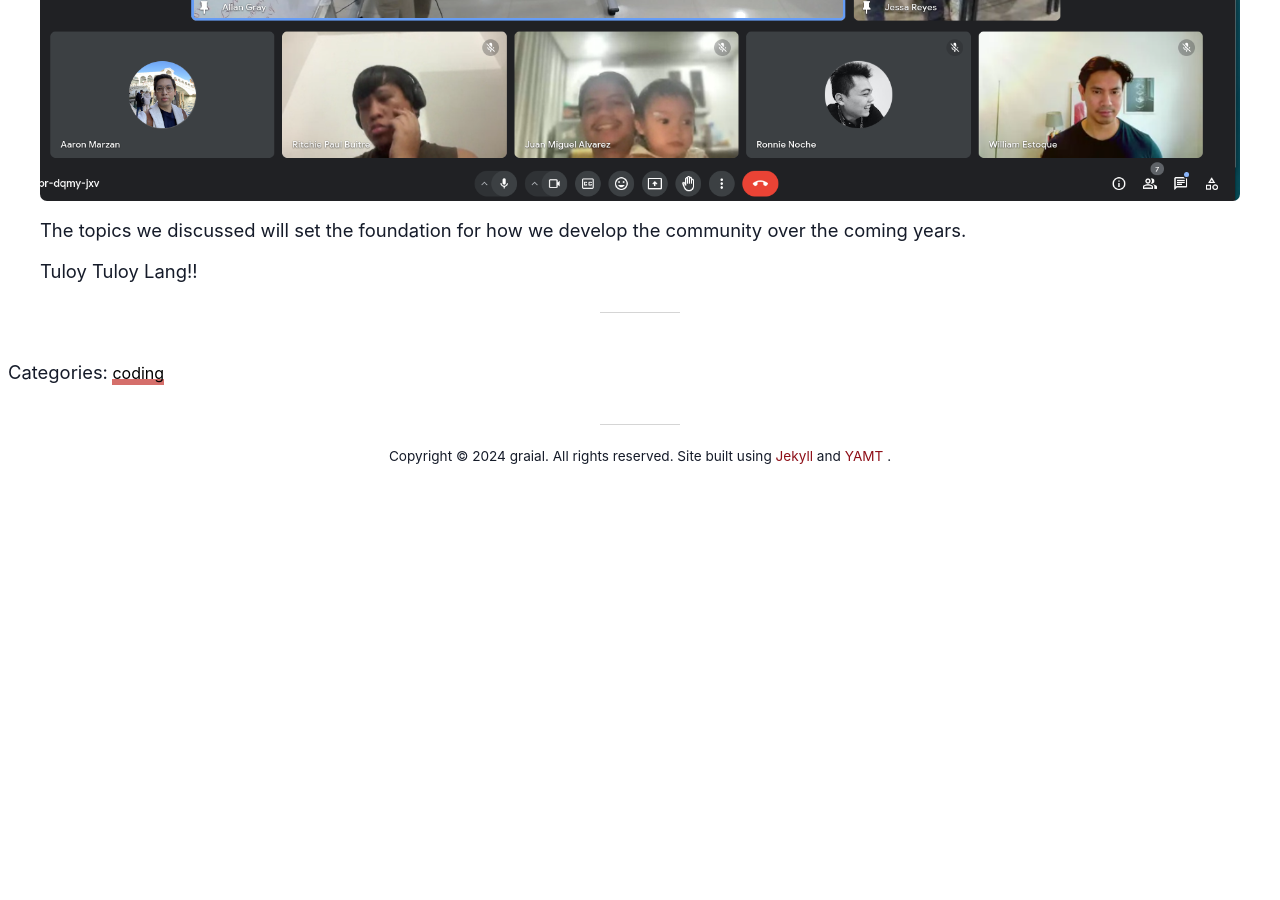
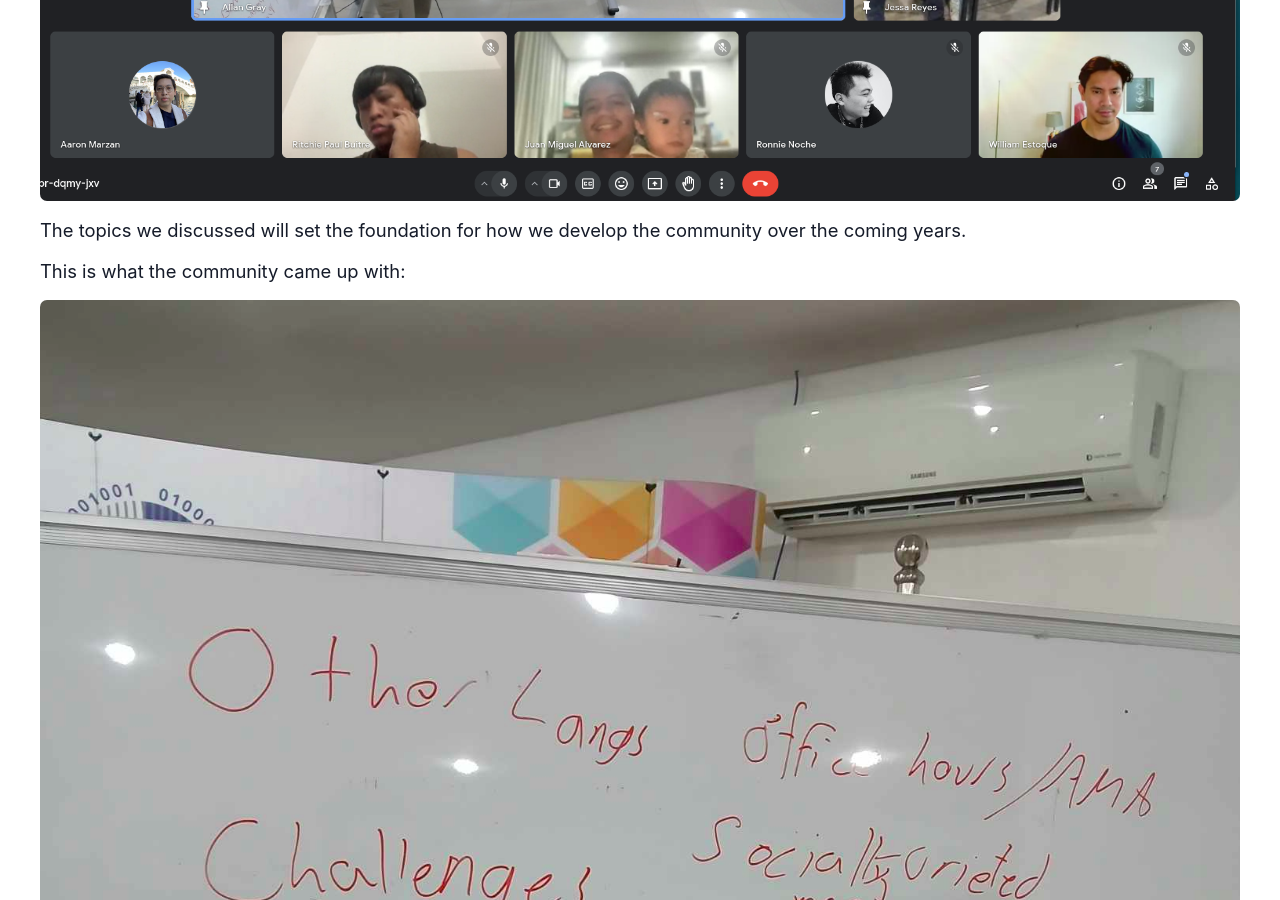
Before and after one commit to paglalayag/paglalayag.github.io, a Jekyll site: the page built from _posts/2024-08-17-PhRUG-community-roadmapping.md, in a window 1280 px wide and 900 px high, scrolled down 2102 px. Built offline with Jekyll 4.4.1, drawn with Linux system fonts in a browser that asks for light colours; nearby versions of some CDN libraries; before the commit the page ends 2580 px from its top, so only the background shows below that.

Commit message:
update meetup page post event

```diff
--- a/_posts/2024-08-17-PhRUG-community-roadmapping.md
+++ b/_posts/2024-08-17-PhRUG-community-roadmapping.md
@@ -34,4 +34,9 @@ We met at [ProudCloud](https://www.proudcloud.io/) in Quezon City and DICT Regio
 
 The topics we discussed will set the foundation for how we develop the community over the coming years.
 
+This is what the community came up with:
+
+![Community Roadmapping notes](/assets/img/PhRUG/community-roadmapping-notes.png)
+
+
 Tuloy Tuloy Lang!!
```
Also changed, not shown: assets/img/PhRUG/community-roadmapping-notes.png (added).
